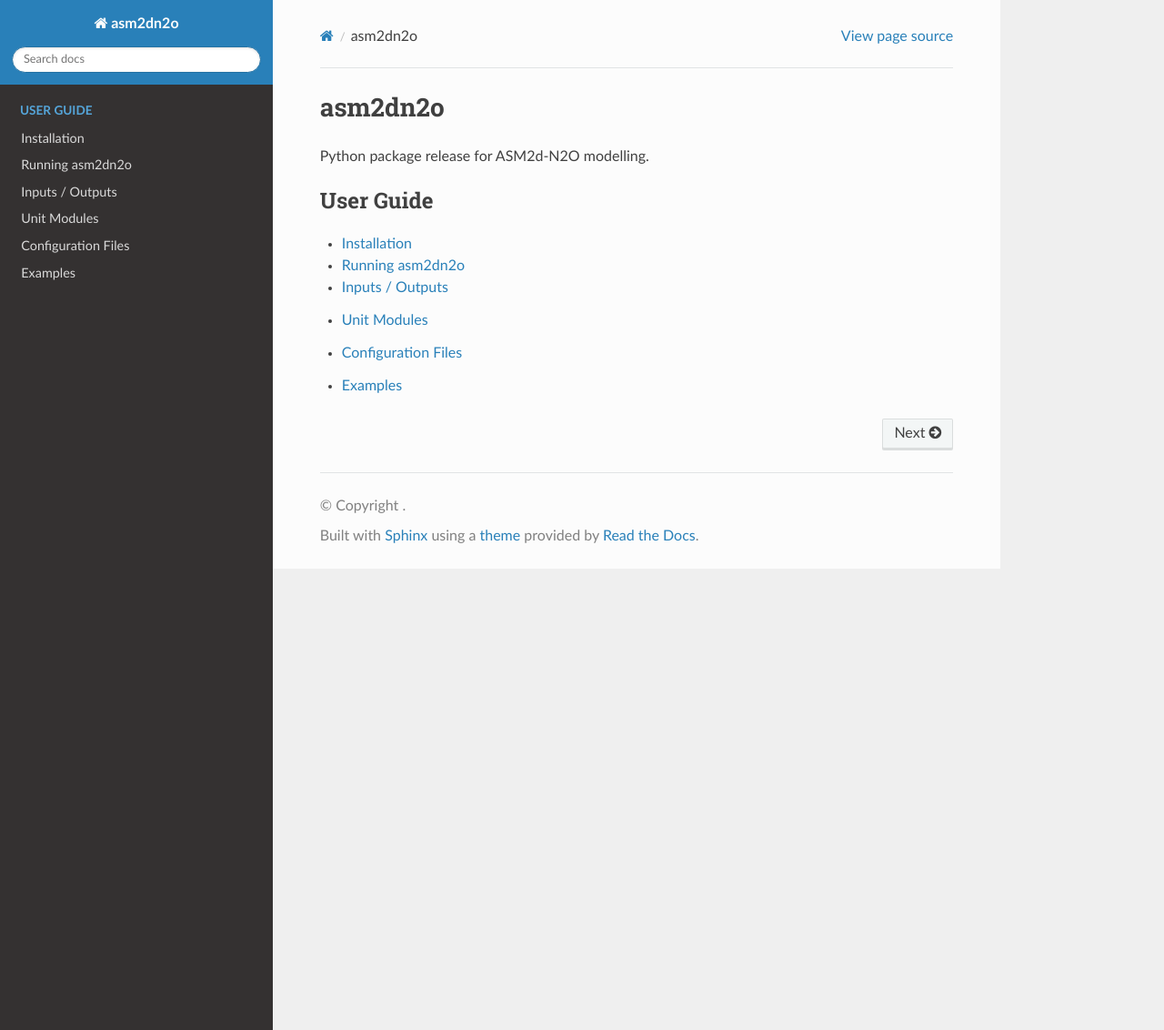
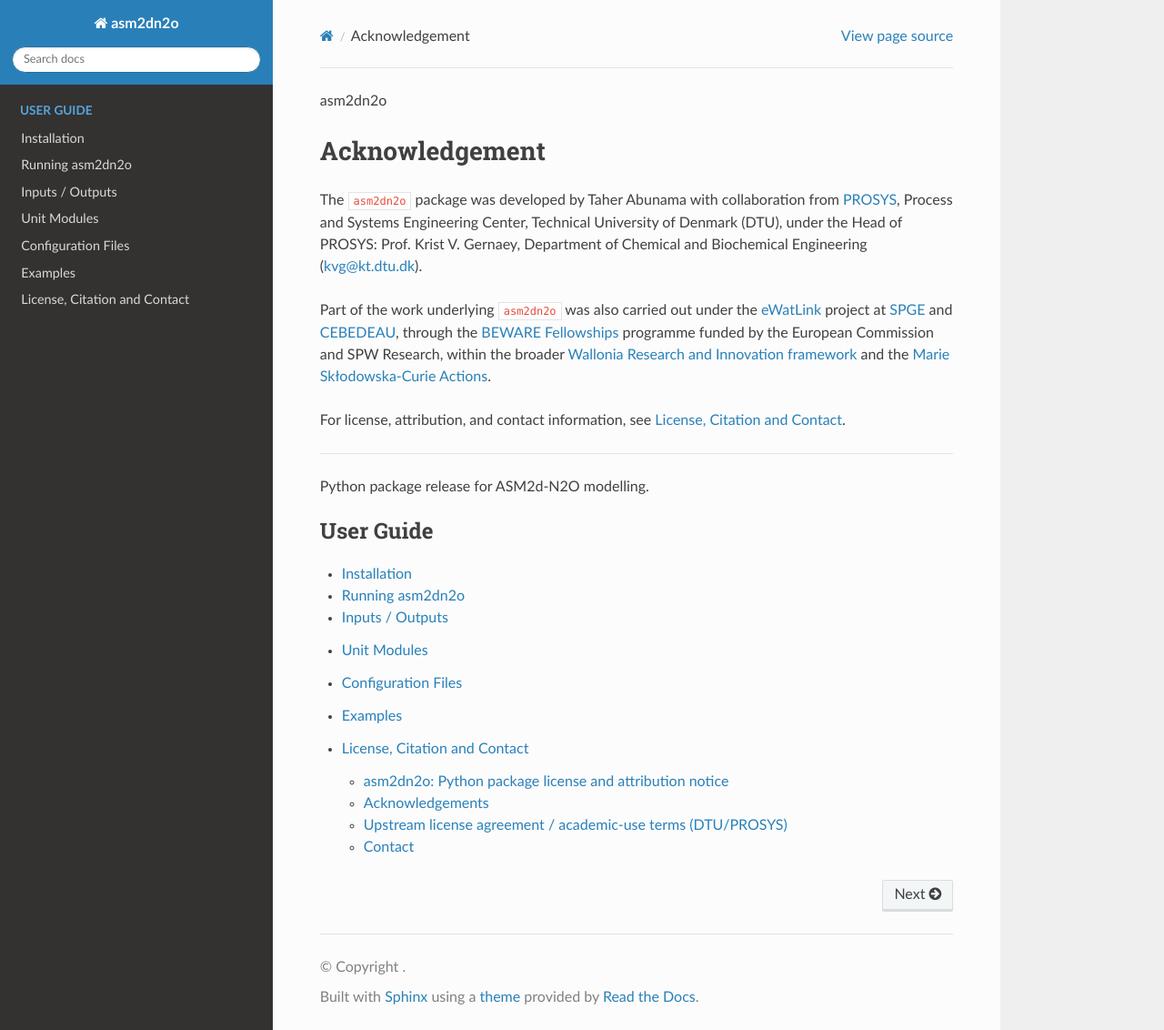
Before and after one commit to tabunama/asm2dn2o, a Sphinx documentation site: the page built from docs/source/index.rst, in a window 1280 px wide and 1132 px high. Shown: the whole window at 91% size. Built offline with Sphinx 7.4.7 and the Read the Docs theme 3.1.0, drawn with Linux system fonts in a browser that asks for light colours.

Commit message:
Extend acknowledgements with PROSYS and eWatLink references

```diff
--- a/docs/source/index.rst
+++ b/docs/source/index.rst
@@ -1,4 +1,26 @@
 asm2dn2o
+
+Acknowledgement
+---------------
+
+The ``asm2dn2o`` package was developed by Taher Abunama with collaboration from
+`PROSYS <https://www.kt.dtu.dk/research/prosys>`_,
+Process and Systems Engineering Center, Technical University of Denmark (DTU),
+under the Head of PROSYS: Prof. Krist V. Gernaey,
+Department of Chemical and Biochemical Engineering
+(`kvg@kt.dtu.dk <mailto:kvg@kt.dtu.dk>`_).
+
+Part of the work underlying ``asm2dn2o`` was also carried out under the
+`eWatLink <https://cebedeau.be/fr/nos-chroniques/article/projet-ewatlink>`_ project at
+`SPGE <https://www.spge.be/en/index.html?IDC=1>`_ and `CEBEDEAU <https://cebedeau.be/fr>`_,
+through the `BEWARE Fellowships <https://recherche.wallonie.be/en/home/nos-aides-1/engager-du-personnel-de-recherche-human/beware-fellowships.html>`_
+programme funded by the European Commission and SPW Research, within the broader
+`Wallonia Research and Innovation framework <https://recherche.wallonie.be/en/home.html>`_
+and the `Marie Skłodowska-Curie Actions <https://marie-sklodowska-curie-actions.ec.europa.eu/actions/postdoctoral-fellowships>`_.
+
+For license, attribution, and contact information, see
+:doc:`license_citation_contact`.
+
 =========
 
 Python package release for ASM2d-N2O modelling.
--- a/docs/source/license_citation_contact.rst
+++ b/docs/source/license_citation_contact.rst
@@ -0,0 +1,83 @@
+License, Citation and Contact
+=============================
+
+asm2dn2o: Python package license and attribution notice
+-------------------------------------------------------
+
+**Package:** ``asm2dn2o``
+**Install via:** ``pip install asm2dn2o``
+
+**Modules provided:**
+
+.. code-block:: python
+
+   from asm2dn2o import asm2d_n2o, clarifiers, combiner, delay
+
+**Packaged and maintained by:**
+Dr Taher Abunama (tabunama@gmail.com)
+
+Acknowledgements
+----------------
+
+The ``asm2dn2o`` package was developed by Taher Abunama with collaboration from
+`PROSYS <https://www.kt.dtu.dk/research/prosys>`_,
+Process and Systems Engineering Center, Technical University of Denmark (DTU),
+under the Head of PROSYS: Prof. Krist V. Gernaey,
+Department of Chemical and Biochemical Engineering
+(`kvg@kt.dtu.dk <mailto:kvg@kt.dtu.dk>`_).
+
+Part of the work underlying ``asm2dn2o`` was also carried out under the
+`eWatLink <https://cebedeau.be/fr/nos-chroniques/article/projet-ewatlink>`_ project at
+`SPGE <https://www.spge.be/en/index.html?IDC=1>`_ and `CEBEDEAU <https://cebedeau.be/fr>`_,
+through the `BEWARE Fellowships <https://recherche.wallonie.be/en/home/nos-aides-1/engager-du-personnel-de-recherche-human/beware-fellowships.html>`_
+programme funded by the European Commission and SPW Research, within the broader
+`Wallonia Research and Innovation framework <https://recherche.wallonie.be/en/home.html>`_
+and the `Marie Skłodowska-Curie Actions <https://marie-sklodowska-curie-actions.ec.europa.eu/actions/postdoctoral-fellowships>`_.
+
+
+Upstream license agreement / academic-use terms (DTU/PROSYS)
+------------------------------------------------------------
+
+Dear Colleague,
+
+DTU researchers have developed the ASM2d_N2O model you have downloaded.
+
+The models are available for the Matlab®/Simulink® platform. We have used
+Matlab release 2019b but the models will also work fine on later releases.
+
+The ASM2d_N2O model includes activated sludge units with N2O
+production/conversion processes and additional gas-liquid transfer process in
+covered reactors, clarifiers units, flotation units and potential
+inter-connections among those units. The ASR receives influents from anaerobic
+line effluent and reject water from decanters in biomass treatment line.
+
+In principle, we provide these implementations for free in a true academic
+spirit and can therefore not offer any traditional support. You may contact us
+to discuss various aspects of the models, but we do not guarantee that we can
+find time to assist you. However, we do ask you to:
+
+- Send us feedback in case you find errors or possible improvements to the
+  implementations or if you come across operational situations where any of the
+  implementations behave differently or strangely compared to others.
+- Send us copies of scientific papers you write, which are to some extent based
+  on the use of any of these model implementations.
+- Please acknowledge the work that has been carried out by us in any papers you
+  publish where the use of our model implementations has had an impact.
+
+We hope that you will enjoy and benefit from the use of these models and also
+that it may lead to more scientific collaboration between our groups in the
+future. You are always welcome to contact us on such matters.
+
+Sincerely,
+
+- Tianyu Lei (tilei@kt.dtu.dk)
+- Dr Xavier Flores-Alsina (xfa@kt.dtu.dk)
+- Dr Krist V. Gernaey (kvg@kt.dtu.dk)
+
+Contact
+-------
+
+- Dr Taher Abunama — tabunama@gmail.com
+- Dr Xavier Flores-Alsina — xfa@kt.dtu.dk
+- Dr Krist V. Gernaey — kvg@kt.dtu.dk
+- Tianyu Lei — tilei@kt.dtu.dk
```
